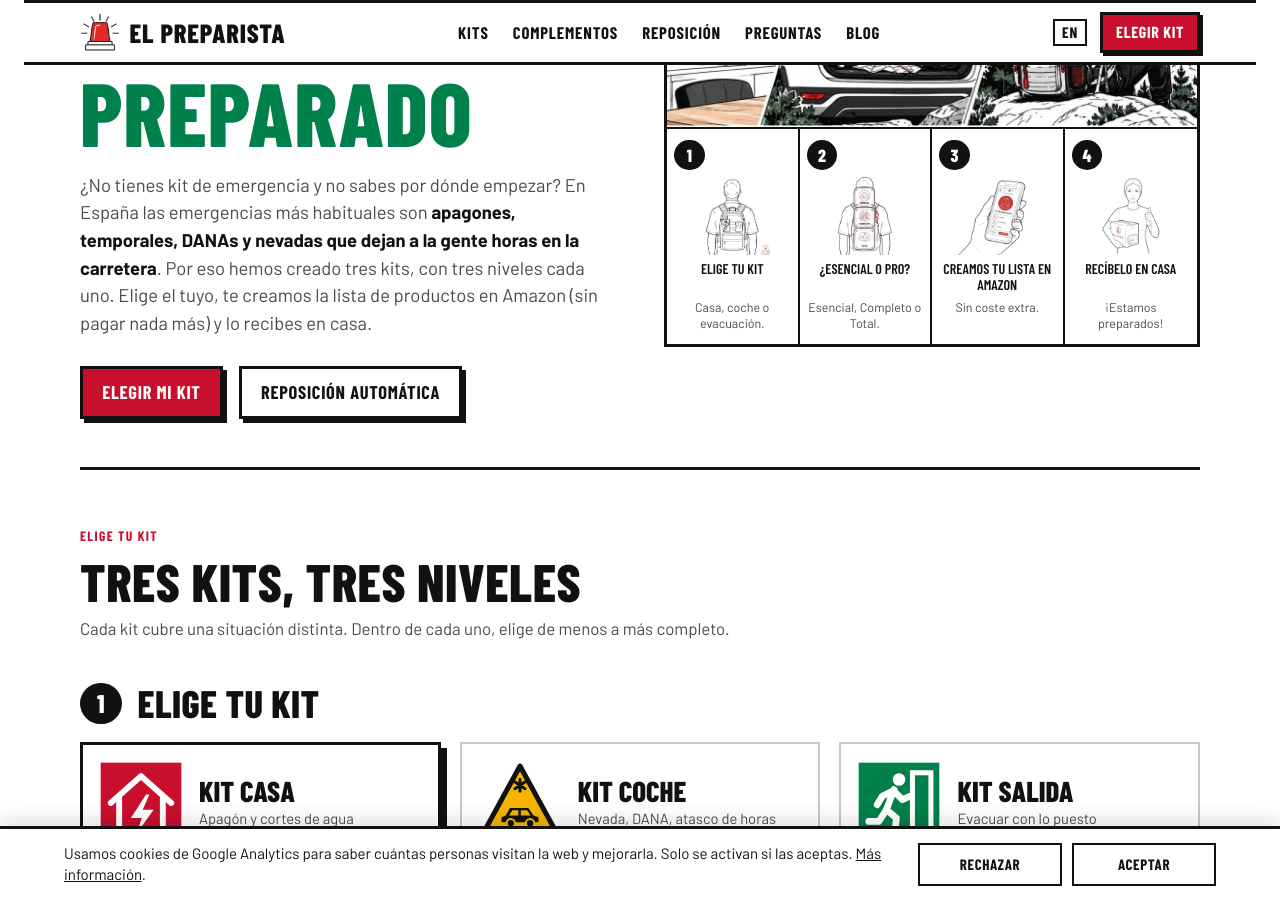
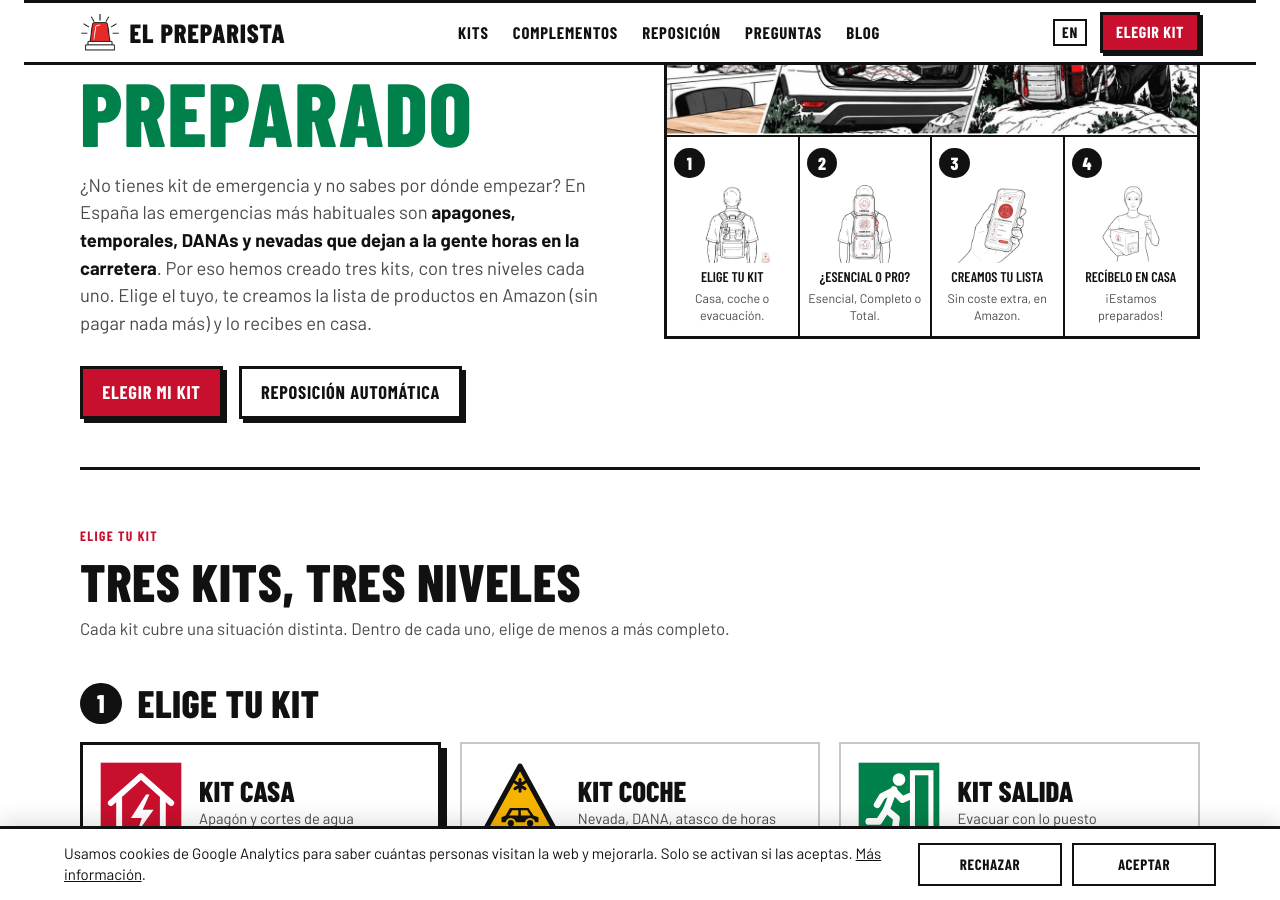
Before and after one commit to lucilayun-ux/elpreparista, a Jekyll site: the page index.html, which Jekyll copies as it is, in a window 1280 px wide and 900 px high, scrolled down 353 px. Built offline with Jekyll 4.4.1, drawn with Linux system fonts in a browser that asks for light colours.

Commit message:
Paso 3: «Creamos tu lista» · «Sin coste extra, en Amazon»
Co-Authored-By: Claude Opus 5.5 <noreply@anthropic.com>
Claude-Session: https://claude.ai/code/session_01V7PVvrC8Dt7YxBNA65S9m6

```diff
--- a/en.html
+++ b/en.html
@@ -326,7 +326,7 @@ footer .wrap { display: grid; gap: .6rem; }
       <div class="panels four">
         <a class="panel" href="#kits"><span class="num">1</span><img class="pic photo" src="paso1.jpg" alt="Person seen from behind wearing an emergency backpack" width="140" height="142"><p>Choose your kit</p><small>Home, car or evacuation.</small></a>
         <a class="panel" href="#kits"><span class="num">2</span><img class="pic photo" src="paso2.jpg" alt="Person wearing a three-module backpack: Essential, Complete and Total" width="140" height="140"><p>Essential or Pro?</p><small>Essential, Complete or Total.</small></a>
-        <a class="panel" href="#kits"><span class="num">3</span><img class="pic photo" src="paso3.jpg" alt="Hand holding a phone with the emergency kit order" width="140" height="140"><p>We build your Amazon list</p><small>At no extra cost.</small></a>
+        <a class="panel" href="#kits"><span class="num">3</span><img class="pic photo" src="paso3.jpg" alt="Hand holding a phone with the emergency kit order" width="140" height="140"><p>We build your list</p><small>At no extra cost, on Amazon.</small></a>
         <a class="panel" href="#reposicion"><span class="num">4</span><img class="pic photo" src="paso4.jpg" alt="Woman holding an emergency kit box and giving a thumbs-up" width="140" height="140"><p>Delivered to your door</p><small>We&#8217;re ready!</small></a>
       </div>
     </div>
--- a/index.html
+++ b/index.html
@@ -326,7 +326,7 @@ footer .wrap { display: grid; gap: .6rem; }
       <div class="panels four">
         <a class="panel" href="#kits"><span class="num">1</span><img class="pic photo" src="paso1.jpg" alt="Persona de espaldas con la mochila de emergencia puesta" width="140" height="142"><p>Elige tu kit</p><small>Casa, coche o evacuación.</small></a>
         <a class="panel" href="#kits"><span class="num">2</span><img class="pic photo" src="paso2.jpg" alt="Persona con una mochila de tres módulos: Esencial, Completo y Total" width="140" height="140"><p>¿Esencial o Pro?</p><small>Esencial, Completo o Total.</small></a>
-        <a class="panel" href="#kits"><span class="num">3</span><img class="pic photo" src="paso3.jpg" alt="Mano sujetando un móvil con el pedido del kit de emergencia" width="140" height="140"><p>Creamos tu lista en Amazon</p><small>Sin coste extra.</small></a>
+        <a class="panel" href="#kits"><span class="num">3</span><img class="pic photo" src="paso3.jpg" alt="Mano sujetando un móvil con el pedido del kit de emergencia" width="140" height="140"><p>Creamos tu lista</p><small>Sin coste extra, en Amazon.</small></a>
         <a class="panel" href="#reposicion"><span class="num">4</span><img class="pic photo" src="paso4.jpg" alt="Mujer con una caja de kit de emergencia haciendo el gesto de OK con el pulgar" width="140" height="140"><p>Recíbelo en casa</p><small>¡Estamos preparados!</small></a>
       </div>
     </div>
--- a/tools/build_en.py
+++ b/tools/build_en.py
@@ -50,7 +50,7 @@ TRADUCCIONES = [
     ('alt="Mujer con una caja de kit de emergencia haciendo el gesto de OK con el pulgar"', 'alt="Woman holding an emergency kit box and giving a thumbs-up"'),
     ('<p>Elige tu kit</p><small>Casa, coche o evacuación.</small>', '<p>Choose your kit</p><small>Home, car or evacuation.</small>'),
     ('<p>¿Esencial o Pro?</p><small>Esencial, Completo o Total.</small>', '<p>Essential or Pro?</p><small>Essential, Complete or Total.</small>'),
-    ('<p>Creamos tu lista en Amazon</p><small>Sin coste extra.</small>', '<p>We build your Amazon list</p><small>At no extra cost.</small>'),
+    ('<p>Creamos tu lista</p><small>Sin coste extra, en Amazon.</small>', '<p>We build your list</p><small>At no extra cost, on Amazon.</small>'),
     ('<p>Recíbelo en casa</p><small>¡Estamos preparados!</small>', '<p>Delivered to your door</p><small>We&#8217;re ready!</small>'),
 
     # --- Kits ---
```
